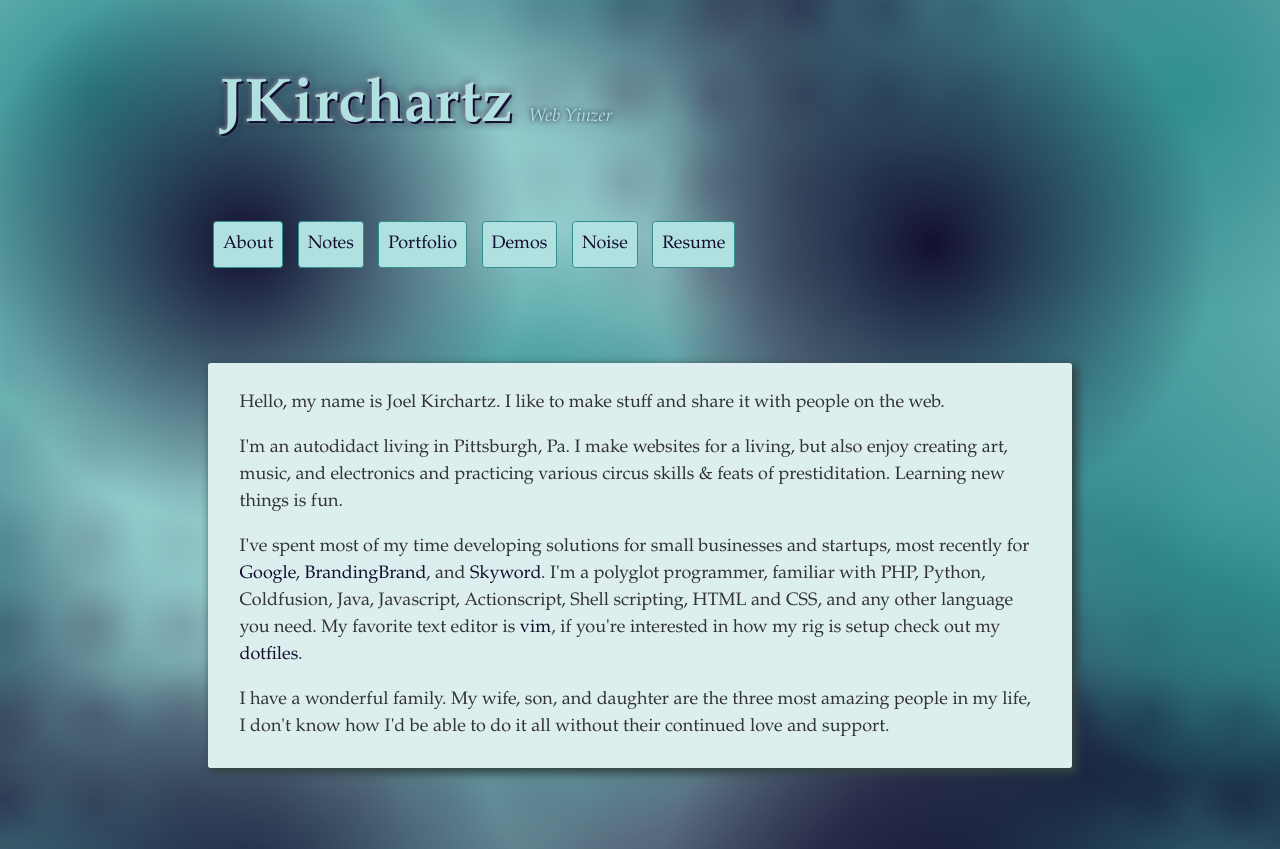
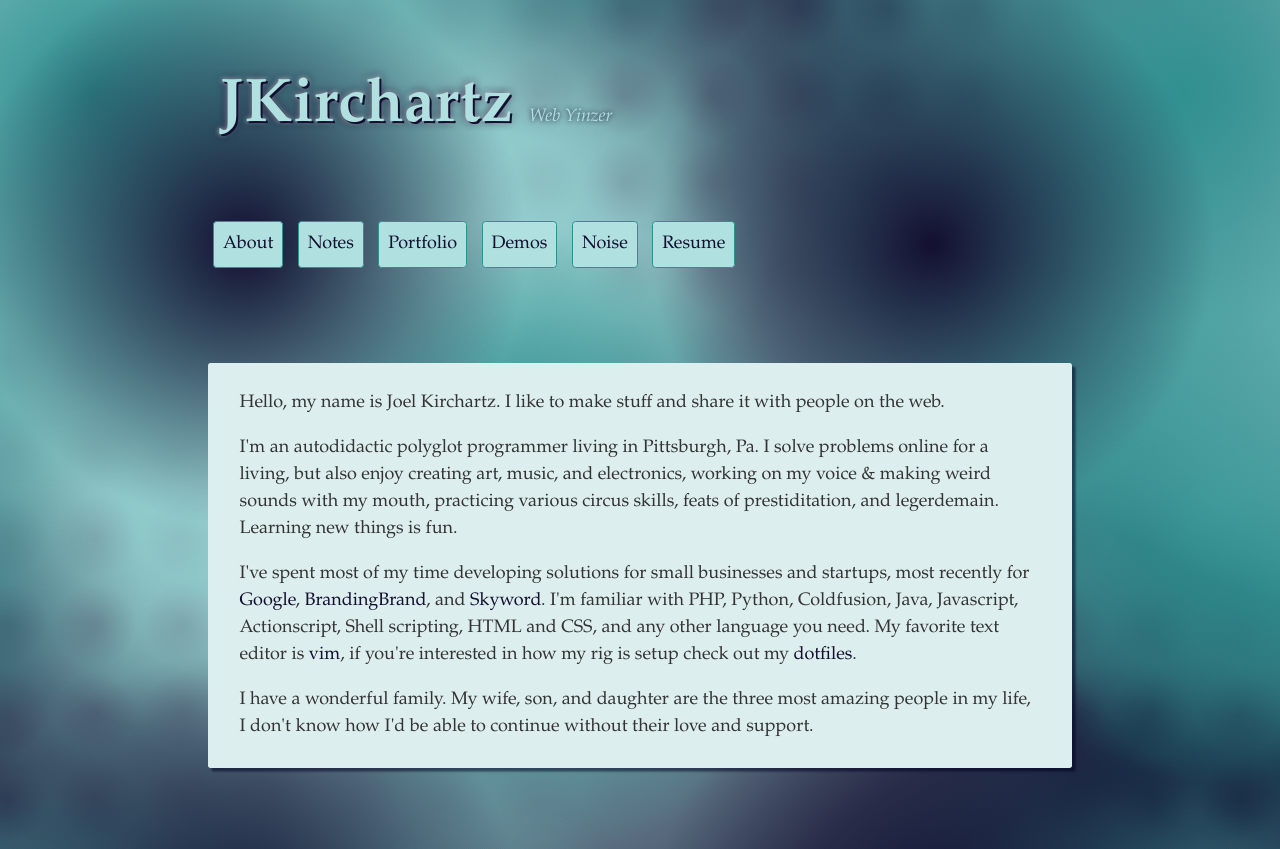
Before and after one commit to JKirchartz/jkirchartz.github.com, a Jekyll site: the page built from about.html, in a window 1280 px wide. Shown: the top 849 px of the page. Built offline with Jekyll 4.4.1, drawn with Linux system fonts in a browser that asks for light colours; a script that is not in the unit is left out; grey boxes are pictures that could not be loaded.

Commit message:
about mods & css tweak

```diff
--- a/about.html
+++ b/about.html
@@ -5,18 +5,19 @@ layout: base
 <article>
   <p>Hello, my name is Joel <span data-IPA="kər·chärtz">Kirchartz</a>. I like to make stuff and share it with
     people on the web.</p>
-    <p>I'm an autodidact living in Pittsburgh, Pa. I make websites for a living, but also enjoy creating art,
-       music, and electronics and practicing various circus skills &amp; feats
-       of prestiditation. Learning new things is fun.</p>
+  <p>I'm an autodidactic polyglot programmer living in Pittsburgh, Pa. I solve
+    problems online for a living, but also enjoy creating art, music, and
+    electronics, working on my voice &amp; making weird sounds with my mouth,
+    practicing various circus skills, feats of prestiditation, and legerdemain.
+    Learning new things is fun.</p>
   <p>I've spent most of my time developing solutions for small businesses and startups,
     most recently for <a href="http://google.com">Google</a>, <a
       href="http://BrandingBrand.com">BrandingBrand</a>, and
-        <a href="http://www.skyword.com">Skyword</a>. I'm a polyglot programmer,
-        familiar with PHP, Python, Coldfusion, Java, Javascript, Actionscript,
+    <a href="http://www.skyword.com">Skyword</a>. I'm familiar with PHP, Python, Coldfusion, Java, Javascript, Actionscript,
     Shell scripting, HTML and CSS, and any other language you need.
     My favorite text editor is <a href="http://vim.org">vim</a>, if you're interested
     in how my rig is setup check out my
     <a href="http://github.com/jkirchartz/dotfiles/">dotfiles</a>.</p>
   <p>I have a wonderful family. My wife, son, and daughter are the three most amazing people in
-        my life, I don't know how I'd be able to do it all without their continued love and support.</p>
+    my life, I don't know how I'd be able to continue without their love and support.</p>
 </article>
--- a/css/style.css
+++ b/css/style.css
@@ -82,7 +82,7 @@ article a:hover {
   border-radius:0.15em;
   margin: 5em 0;
   padding: 1em;
-  box-shadow: 0.2em 0.2em 0.5em 0.1em #344;
+  box-shadow: 0.2em 0.2em 0.1em 0em rgba(0, 0, 33, 0.5);
 }
 .projects li, .archive li { margin:2.5em 0; }
 .projects li:after {
```
Lines whose indentation alone changed are shown as unchanged.
